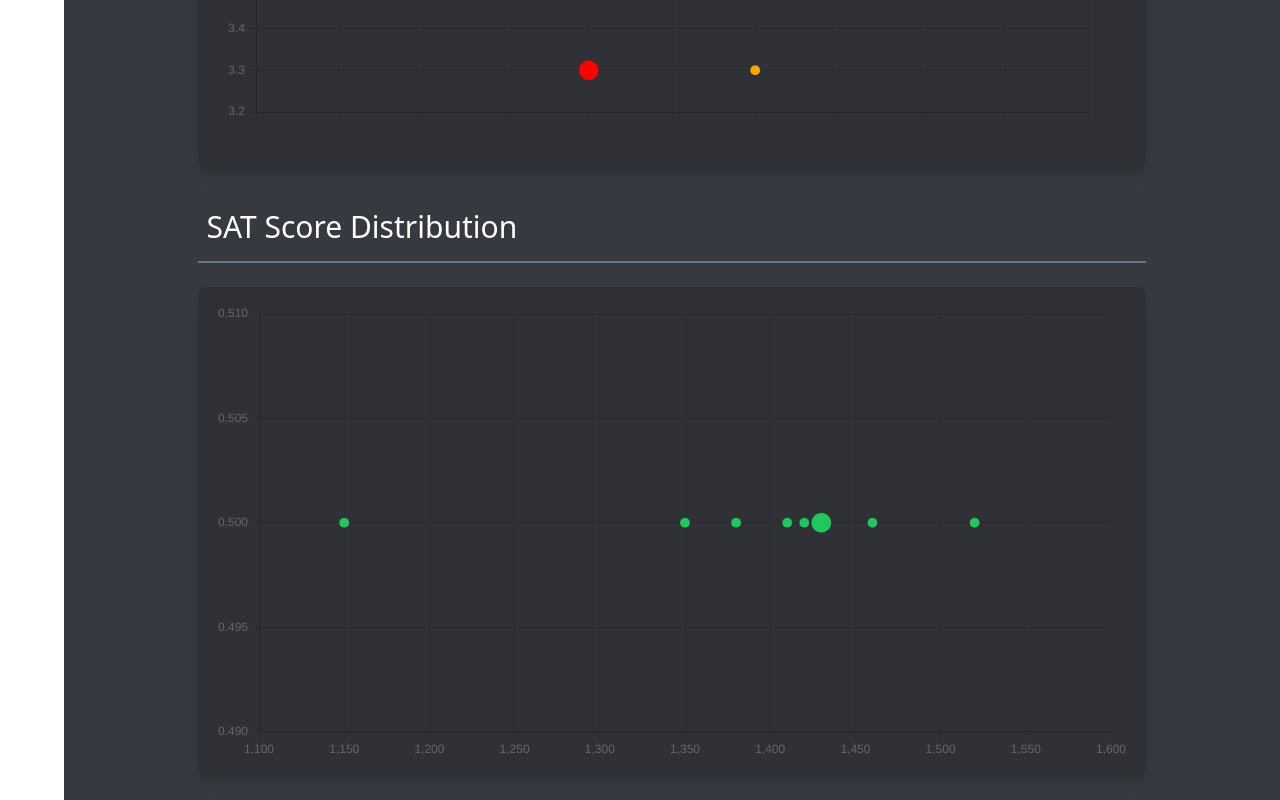
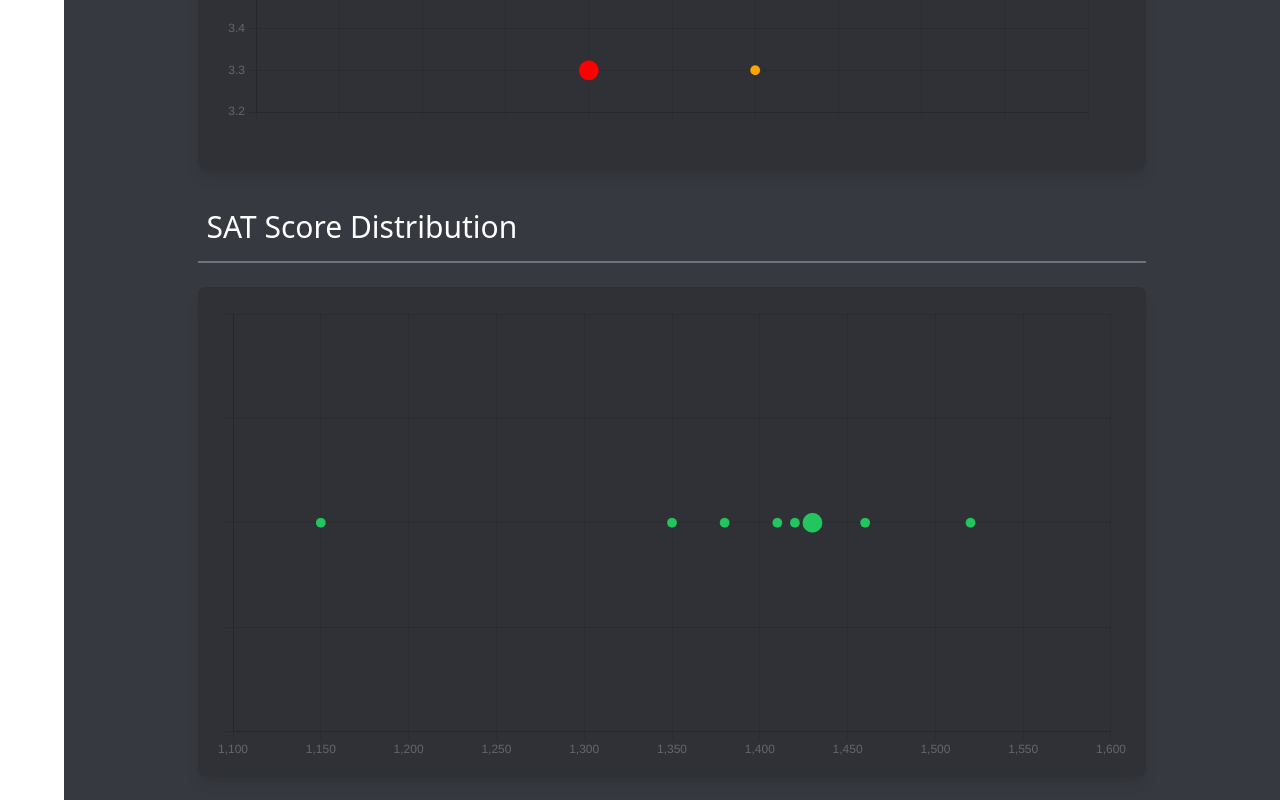
Before and after one commit to Muh-Hamza-99/class-of-2023, a React (Create React App) app: page /charts in a window 1280 px wide. Shown: the part 2321-3121 px from the top of the page. Built offline with nearby package versions, Linux system fonts and the light colour scheme.

Commit message:
Changing y-axis visibility; testing purposes

```diff
--- a/src/pages/Charts.jsx
+++ b/src/pages/Charts.jsx
@@ -47,7 +47,7 @@ const Charts = () => {
               </div>
               <SectionHeader title="SAT Score Distribution" />
               <div className="w-full flex justify-center items-center m-2 mt-4 p-4 shadow-lg bg-gray-800 rounded-lg md:flex-row md:w-4/5">
-                <BubbleChart data={SATScoreDistribution} showXLabel={true} Xlabel="SAT Score" suggestedMinX={1100} suggestedMaxX={1600} suggestedMinY={0.49} suggestedMaxY={0.51} startAtZero={false} showYTicks={true} callbacks={
+                <BubbleChart data={SATScoreDistribution} showXLabel={true} Xlabel="SAT Score" suggestedMinX={1100} suggestedMaxX={1600} suggestedMinY={0.49} suggestedMaxY={0.51} startAtZero={false} showYTicks={false} callbacks={
                   {
                     label: function(tooltipItem) {
                       let label = tooltipItem.dataset.label || "";
```
